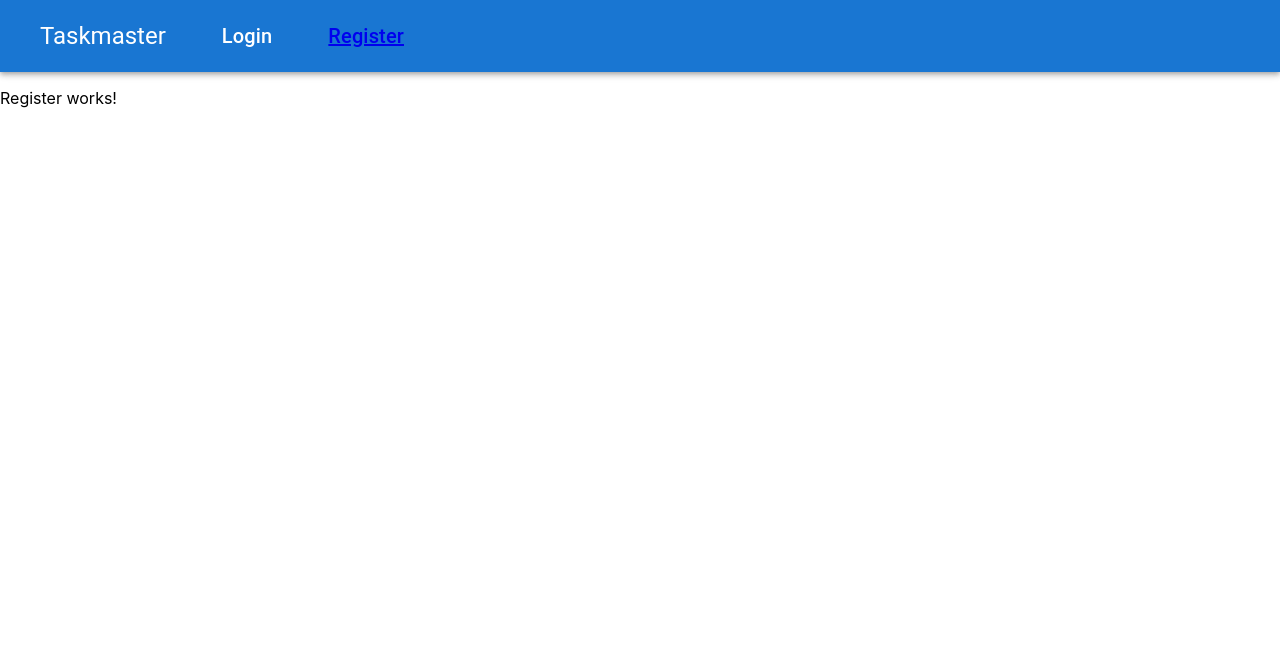
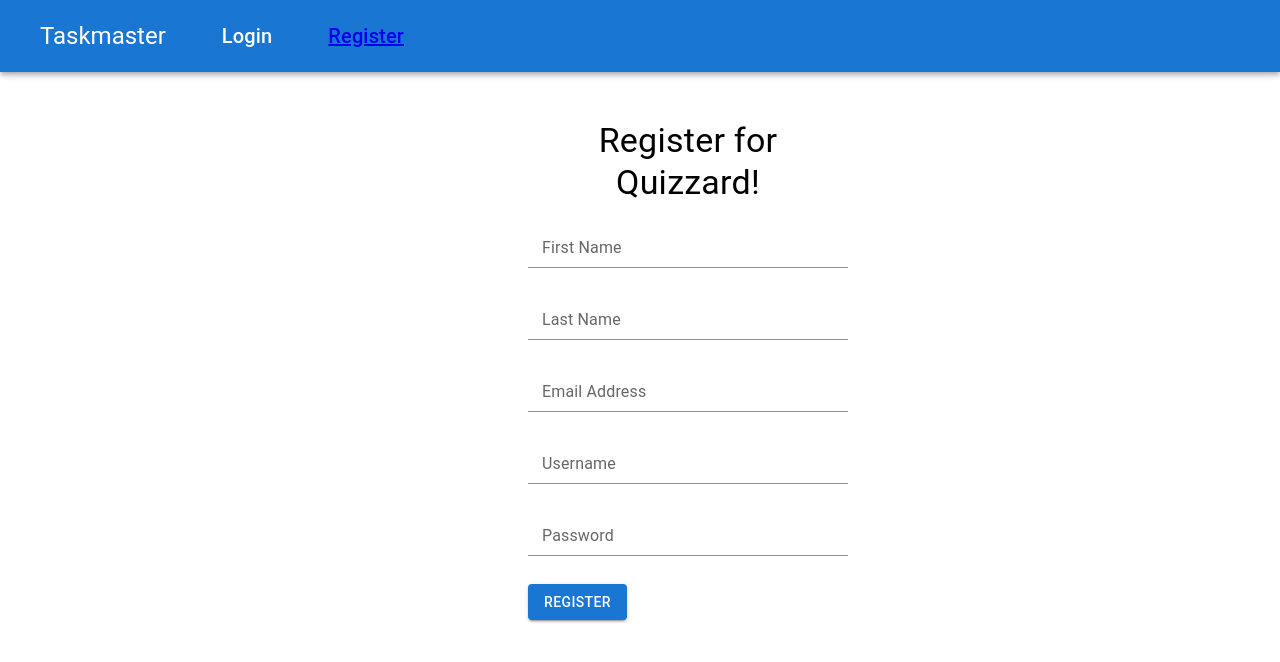
Before and after one commit to 220509-web-dev/taskmaster-ui, a React (Create React App) app: page /register in a window 1280 px wide. Shown: the top 662 px of the page. Built offline with nearby package versions, Linux system fonts and the light colour scheme.

Commit message:
register component with emotion css styling

```diff
--- a/package.json
+++ b/package.json
@@ -3,6 +3,7 @@
   "version": "0.1.0",
   "private": true,
   "dependencies": {
+    "@emotion/css": "^11.9.0",
     "@emotion/react": "^11.9.3",
     "@emotion/styled": "^11.9.3",
     "@mui/material": "^5.8.4",
--- a/src/App.tsx
+++ b/src/App.tsx
@@ -19,7 +19,7 @@ function App() {
       <Routes>
         <Route path="/login" element={<Login currentUser={authUser} setCurrentUser={setAuthUser}/>}/>
         <Route path="/dashboard" element={<Dashboard currentUser={authUser}/>}/>
-        <Route path="/register" element={<Register />}/>
+        <Route path="/register" element={<Register currentUser={authUser}/>}/>
       </Routes>
     </BrowserRouter>
   );
--- a/src/components/Register.tsx
+++ b/src/components/Register.tsx
@@ -1,9 +1,153 @@
+import {useState} from "react";
+import {Button, FormControl, Input, InputLabel, Typography} from "@mui/material";
+import {Navigate, useNavigate} from "react-router-dom";
+import ErrorMessage from "./ErrorMessage";
+import { User } from "../models/user";
+import { css } from '@emotion/css'
+
 interface IRegisterProps {
-
+    currentUser: User | undefined
 }
 
 function Register(props: IRegisterProps) {
-    return (<p>Register works!</p>);
+
+    const navigate = useNavigate();
+
+    const [formData, setFormData] = useState({
+        firstName: '',
+        lastName: '',
+        email: '',
+        username: '',
+        password: ''
+    });
+
+    const [errorMessage, setErrorMessage] = useState('');
+
+    let handleChange = (e: any) => {
+        const { name, value } = e.target;
+        setFormData({...formData, [name]: value});
+    }
+
+    let isFormValid = () => {
+        for (let field in formData) {
+            // @ts-ignore
+            if (!formData[field]) {
+                return false;
+            }
+        }
+        return true;
+    }
+
+    let register = async () => {
+
+        if (!isFormValid()) {
+            setErrorMessage('You need to complete the registration form!');
+            return;
+        }
+
+        try {
+            await fetch('http://localhost:5000/taskmaster', {
+                method: 'POST',
+                headers: {
+                    'Content-Type': 'application/json'
+                },
+                body: JSON.stringify(formData)
+            });
+
+            navigate('/confirmation');
+        } catch (e: any) {
+            setErrorMessage(e.message);
+        }
+    }
+
+    return (
+
+        props.currentUser ? <Navigate to="/dashboard"/> :
+
+            <div
+                id="register-component"
+                className={css`
+                    justify-content: center;
+                    margin-left: 32rem;
+                    margin-top: 2rem;
+                    padding: 1rem;
+                    width: 25%;
+                `}
+            >
+                <Typography align="center" variant="h4">Register for Quizzard!</Typography>
+
+                <FormControl margin="normal" fullWidth>
+                    <InputLabel htmlFor="firstName">First Name</InputLabel>
+                    <Input
+                        onChange={handleChange}
+                        id="firstName"
+                        name="firstName"
+                        type="text"
+                        placeholder="Enter your first name"
+                    />
+                </FormControl>
+
+                <FormControl margin="normal" fullWidth>
+                    <InputLabel htmlFor="lastName">Last Name</InputLabel>
+                    <Input
+                        onChange={handleChange}
+                        id="lastName"
+                        name="lastName"
+                        type="text"
+                        placeholder="Enter your last name"
+                    />
+                </FormControl>
+
+                <FormControl margin="normal" fullWidth>
+                    <InputLabel htmlFor="email">Email Address</InputLabel>
+                    <Input
+                        onChange={handleChange}
+                        id="email"
+                        name="email"
+                        type="text"
+                        placeholder="Enter your email address"
+                    />
+                </FormControl>
+
+
+                <FormControl margin="normal" fullWidth>
+                    <InputLabel htmlFor="username">Username</InputLabel>
+                    <Input
+                        onChange={handleChange}
+                        id="username"
+                        name="username"
+                        type="text"
+                        placeholder="Enter your username"
+                    />
+                </FormControl>
+
+                <FormControl margin="normal" fullWidth>
+                    <InputLabel htmlFor="password">Password</InputLabel>
+                    <Input
+                        onChange={handleChange}
+                        id="password"
+                        name="password"
+                        type="password"
+                        placeholder="Enter your password"
+                    />
+                </FormControl>
+
+                <br/><br/>
+
+                <Button
+                    id="register-button"
+                    onClick={register}
+                    variant="contained"
+                    color="primary"
+                    size="medium">Register</Button>
+
+                <br/><br/>
+
+                { errorMessage ? <ErrorMessage errorMessage={errorMessage}/> : <></> }
+
+            </div>
+
+    );
 }
 
 export default Register;
```
Also changed, not shown: 1 other file (tests, documents, lock files or other folders).
